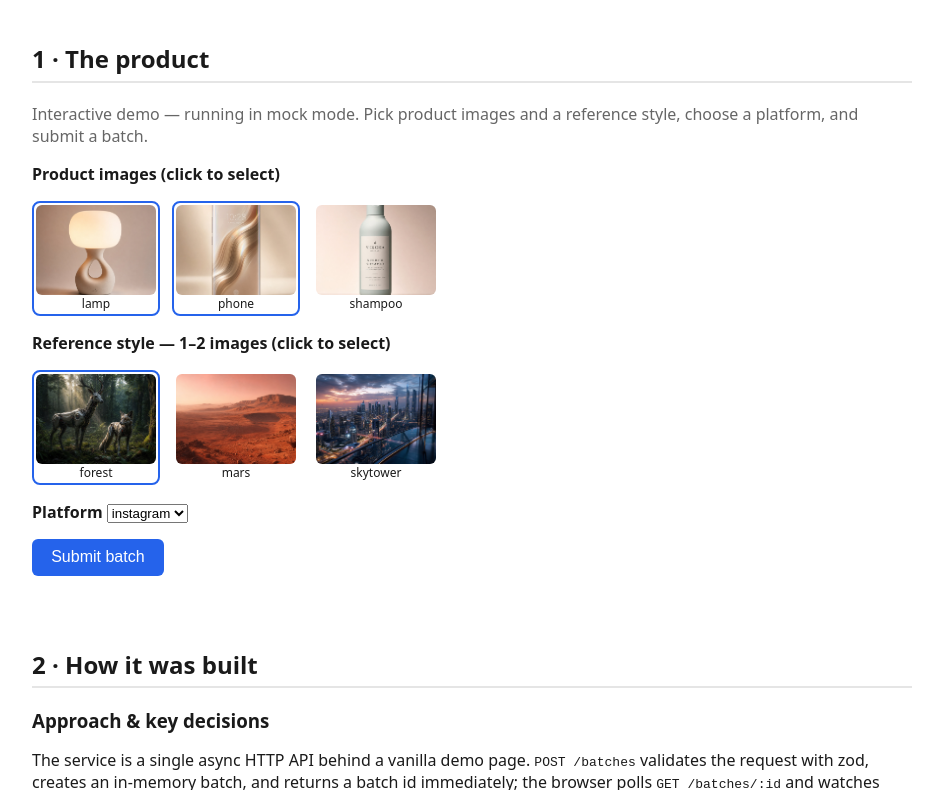
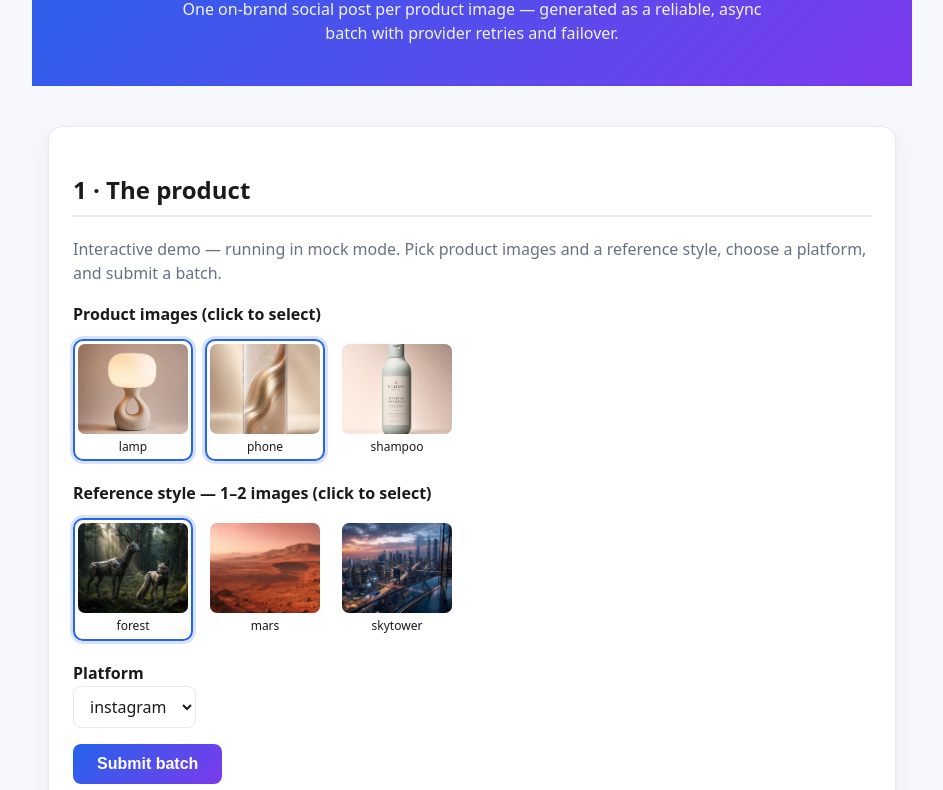
Before and after one commit to evercoinx/batch-creative-api, a website: page public/index.html in a window 1280 px wide. Shown: the part 119-909 px from the top of the page, without its empty margins (168-1111 px from the left). Drawn offline with Linux system fonts and the light colour scheme.

Commit message:
style: polish demo page with gradient hero, cards, dark mode
CSS-only refresh of public/index.html: gradient hero header, card
containers with shadows, hover transitions, animated status badges
(pulse on running, fade-in on items), and prefers-color-scheme dark
support. No dependencies added.

Co-Authored-By: Claude Opus 4.8 (1M context) <noreply@anthropic.com>

```diff
--- a/public/index.html
+++ b/public/index.html
@@ -5,38 +5,99 @@
 		<meta name="viewport" content="width=device-width, initial-scale=1" />
 		<title>Batch Creative API — Demo</title>
 		<style>
-			body { font-family: system-ui, sans-serif; max-width: 880px; margin: 2rem auto; padding: 0 1rem; color: #1a1a1a; }
-			h1 { margin-bottom: 0.25rem; }
-			.muted { color: #666; }
-			.thumbs { display: flex; gap: 0.75rem; flex-wrap: wrap; margin: 1rem 0; }
-			.thumb { border: 2px solid transparent; border-radius: 8px; cursor: pointer; padding: 2px; width: 120px; }
-			.thumb img { width: 100%; height: 90px; object-fit: cover; border-radius: 6px; display: block; }
-			.thumb.selected { border-color: #2563eb; }
-			.thumb span { font-size: 0.75rem; display: block; text-align: center; }
-			button { background: #2563eb; color: #fff; border: 0; padding: 0.6rem 1.2rem; border-radius: 6px; font-size: 1rem; cursor: pointer; }
+			:root {
+				--accent: #2563eb;
+				--accent-2: #7c3aed;
+				--bg: #f7f8fb;
+				--card: #ffffff;
+				--text: #1a1a1a;
+				--muted: #667085;
+				--border: #e7e9ef;
+				--shadow: 0 1px 2px rgba(16, 24, 40, 0.04), 0 8px 24px rgba(16, 24, 40, 0.06);
+			}
+			@media (prefers-color-scheme: dark) {
+				:root {
+					--bg: #0d1117; --card: #161b22; --text: #e6edf3;
+					--muted: #8b949e; --border: #2d333b;
+					--shadow: 0 1px 2px rgba(0, 0, 0, 0.3), 0 8px 24px rgba(0, 0, 0, 0.4);
+				}
+			}
+			* { box-sizing: border-box; }
+			body {
+				font-family: system-ui, -apple-system, sans-serif;
+				max-width: 880px; margin: 0 auto; padding: 0 1rem 4rem;
+				color: var(--text); background: var(--bg);
+				line-height: 1.55;
+			}
+			.hero {
+				margin: 0 -1rem 1.5rem; padding: 3rem 1rem 2.5rem; text-align: center;
+				background: linear-gradient(135deg, var(--accent), var(--accent-2));
+				color: #fff;
+			}
+			.hero h1 { margin: 0 0 0.5rem; font-size: 2.4rem; letter-spacing: -0.02em; }
+			.hero p { margin: 0 auto; max-width: 580px; opacity: 0.92; }
+			.muted { color: var(--muted); }
+			.card {
+				background: var(--card); border: 1px solid var(--border);
+				border-radius: 14px; padding: 1.5rem; box-shadow: var(--shadow);
+			}
+			.thumbs { display: flex; gap: 0.75rem; flex-wrap: wrap; margin: 0.75rem 0 1.25rem; }
+			.thumb {
+				border: 2px solid transparent; border-radius: 10px; cursor: pointer;
+				padding: 3px; width: 120px; transition: transform 0.15s, box-shadow 0.15s;
+			}
+			.thumb:hover { transform: translateY(-3px); box-shadow: var(--shadow); }
+			.thumb img { width: 100%; height: 90px; object-fit: cover; border-radius: 7px; display: block; }
+			.thumb.selected { border-color: var(--accent); box-shadow: 0 0 0 3px rgba(37, 99, 235, 0.18); }
+			.thumb span { font-size: 0.75rem; display: block; text-align: center; padding-top: 0.25rem; }
+			button {
+				background: linear-gradient(135deg, var(--accent), var(--accent-2)); color: #fff;
+				border: 0; padding: 0.7rem 1.5rem; border-radius: 8px; font-size: 1rem;
+				font-weight: 600; cursor: pointer; transition: transform 0.12s, filter 0.12s;
+			}
+			button:hover:not(:disabled) { transform: translateY(-1px); filter: brightness(1.07); }
+			button:active:not(:disabled) { transform: translateY(0); }
 			button:disabled { opacity: 0.5; cursor: default; }
-			label { font-weight: 600; }
+			label { font-weight: 600; display: block; margin-top: 0.5rem; }
+			select {
+				font: inherit; padding: 0.5rem 0.75rem; border-radius: 8px;
+				border: 1px solid var(--border); background: var(--card); color: var(--text);
+			}
 			.items { display: grid; gap: 0.75rem; margin-top: 1.5rem; }
-			.item { display: flex; gap: 1rem; border: 1px solid #e5e5e5; border-radius: 8px; padding: 0.75rem; align-items: center; }
-			.item img { width: 80px; height: 80px; object-fit: cover; border-radius: 6px; }
-			.badge { font-size: 0.75rem; padding: 0.15rem 0.5rem; border-radius: 999px; text-transform: uppercase; }
+			.item {
+				display: flex; gap: 1rem; background: var(--card);
+				border: 1px solid var(--border); border-radius: 12px; padding: 0.85rem;
+				align-items: center; box-shadow: var(--shadow);
+				animation: fade-in 0.3s ease both;
+			}
+			@keyframes fade-in { from { opacity: 0; transform: translateY(6px); } }
+			.item img { width: 80px; height: 80px; object-fit: cover; border-radius: 8px; }
+			.badge {
+				font-size: 0.72rem; padding: 0.18rem 0.6rem; border-radius: 999px;
+				text-transform: uppercase; font-weight: 700; letter-spacing: 0.03em;
+			}
 			.pending { background: #f1f5f9; color: #475569; }
-			.running { background: #fef9c3; color: #854d0e; }
+			.running { background: #fef9c3; color: #854d0e; animation: pulse 1.2s ease-in-out infinite; }
+			@keyframes pulse { 50% { opacity: 0.5; } }
 			.done { background: #dcfce7; color: #166534; }
 			.failed { background: #fee2e2; color: #991b1b; }
-			section { margin-top: 3rem; }
-			section h2 { border-bottom: 2px solid #e5e5e5; padding-bottom: 0.35rem; }
+			section { margin-top: 2.5rem; }
+			section h2 { font-size: 1.5rem; border-bottom: 2px solid var(--border); padding-bottom: 0.4rem; }
 			.writeup h3 { margin-bottom: 0.25rem; }
-			.writeup table { border-collapse: collapse; margin: 0.5rem 0; }
-			.writeup td, .writeup th { border: 1px solid #e5e5e5; padding: 0.35rem 0.75rem; text-align: left; }
-			a { color: #2563eb; }
+			.writeup table { border-collapse: collapse; margin: 0.5rem 0; width: 100%; }
+			.writeup td, .writeup th { border: 1px solid var(--border); padding: 0.45rem 0.75rem; text-align: left; }
+			.writeup th { background: rgba(37, 99, 235, 0.06); }
+			code { background: rgba(37, 99, 235, 0.08); padding: 0.1rem 0.35rem; border-radius: 4px; font-size: 0.9em; }
+			a { color: var(--accent); }
 		</style>
 	</head>
 	<body>
-		<h1>Batch Creative API</h1>
-		<p class="muted">One on-brand social post per product image — generated as a reliable, async batch with provider retries and failover.</p>
+		<header class="hero">
+			<h1>Batch Creative API</h1>
+			<p>One on-brand social post per product image — generated as a reliable, async batch with provider retries and failover.</p>
+		</header>
 
-		<section id="demo">
+		<section id="demo" class="card">
 			<h2>1 · The product</h2>
 			<p class="muted">Interactive demo — running in mock mode. Pick product images and a reference style, choose a platform, and submit a batch.</p>
 
```
